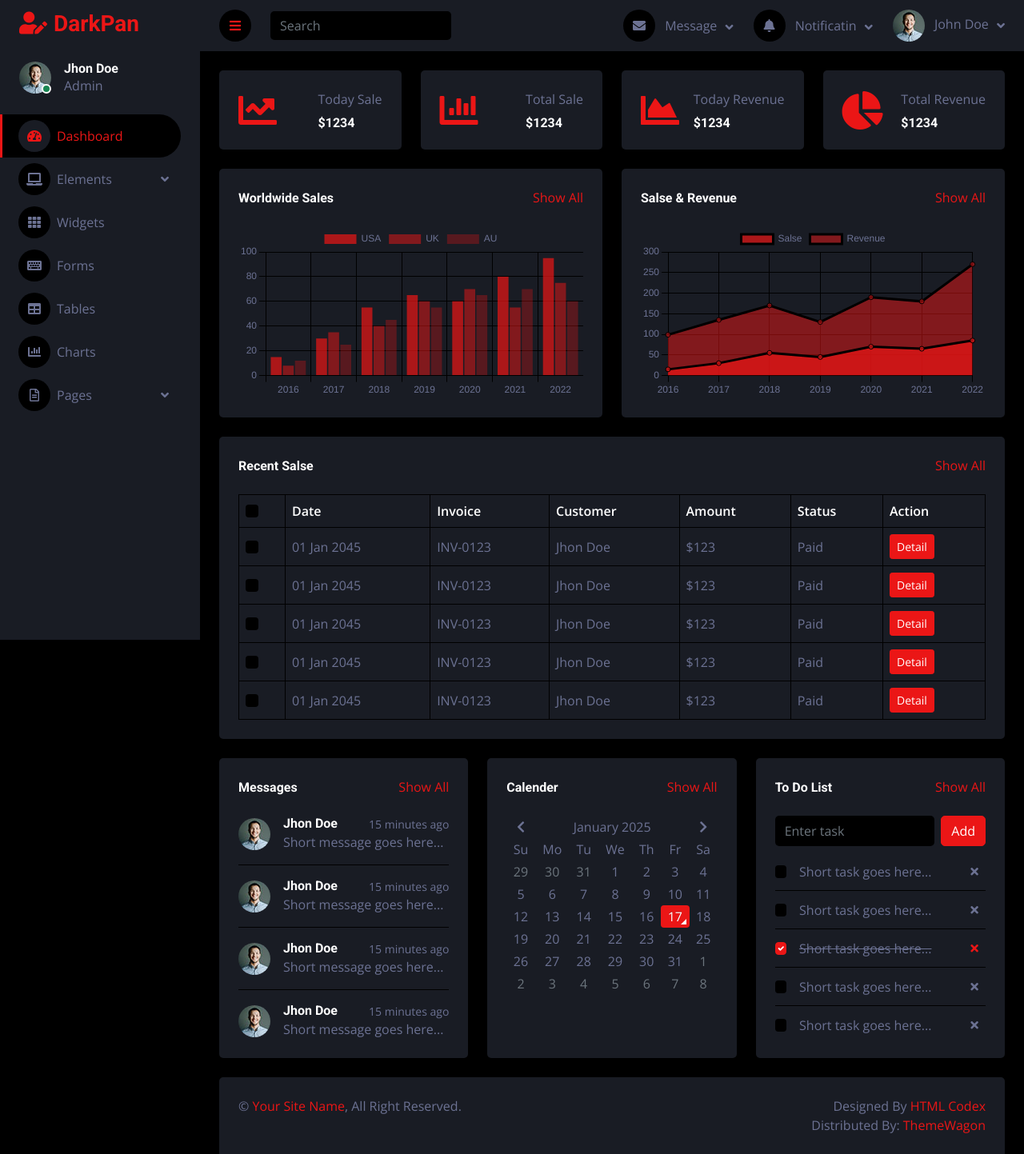
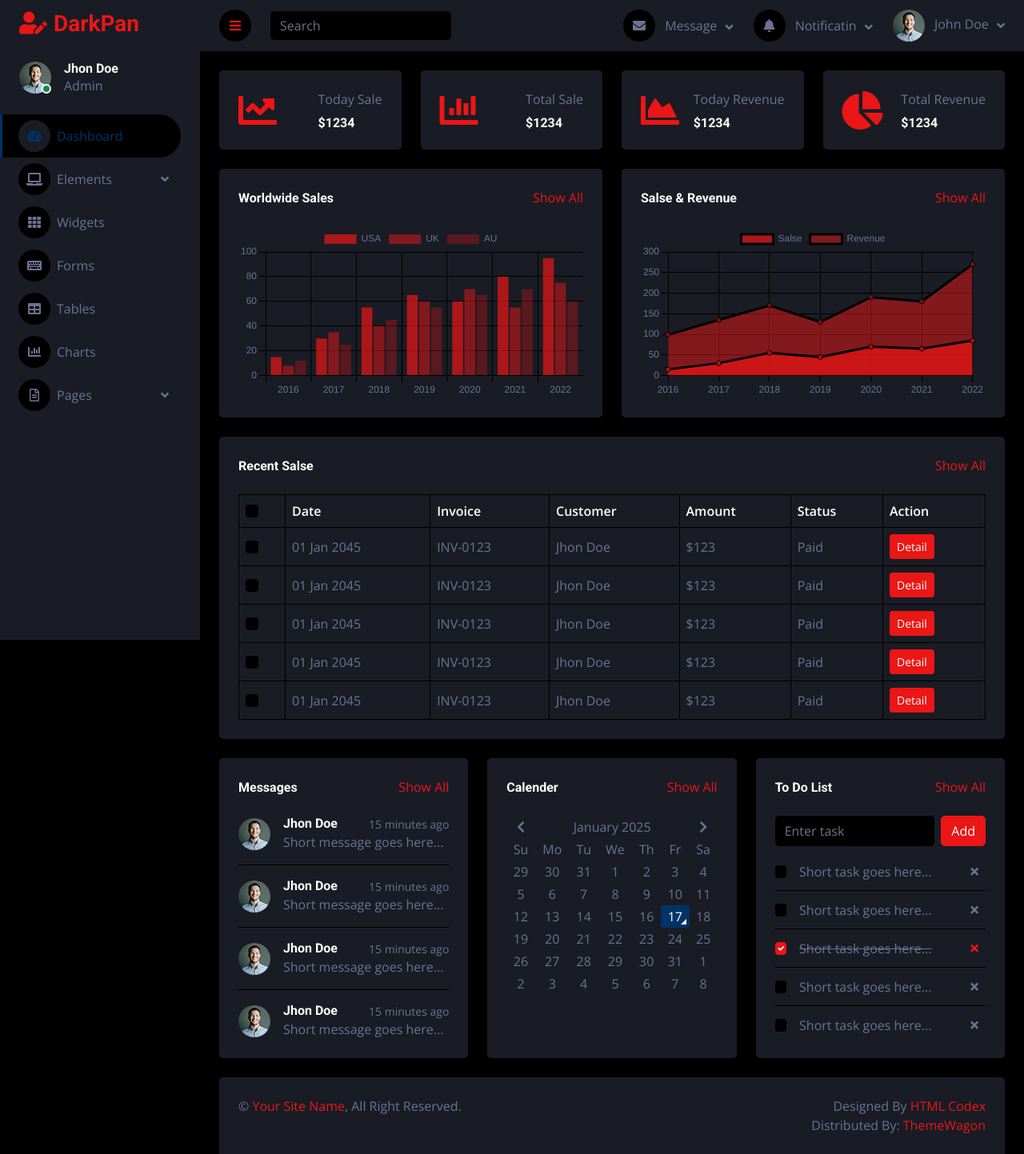
Before and after one commit to LeventeGitHUB2024/DELVE_Project_WebPackage, a PHP site: page /DELVE_Project_WebPackage/UCP_hez_template_files/index.html in a window 1280 px wide. Shown: the whole page at 80% size. Run offline with PHP 8.4, Linux system fonts and the light colour scheme; some libraries are stand-ins or nearby versions.

Commit message:
Update style.css

```diff
--- a/UCP_hez_template_files/css/style.css
+++ b/UCP_hez_template_files/css/style.css
@@ -1,6 +1,6 @@
 /********** Template CSS **********/
 :root {
-    --primary: #EB1616;
+    --primary: #003366;
     --secondary: #191C24;
     --light: #6C7293;
     --dark: #000000;
```
